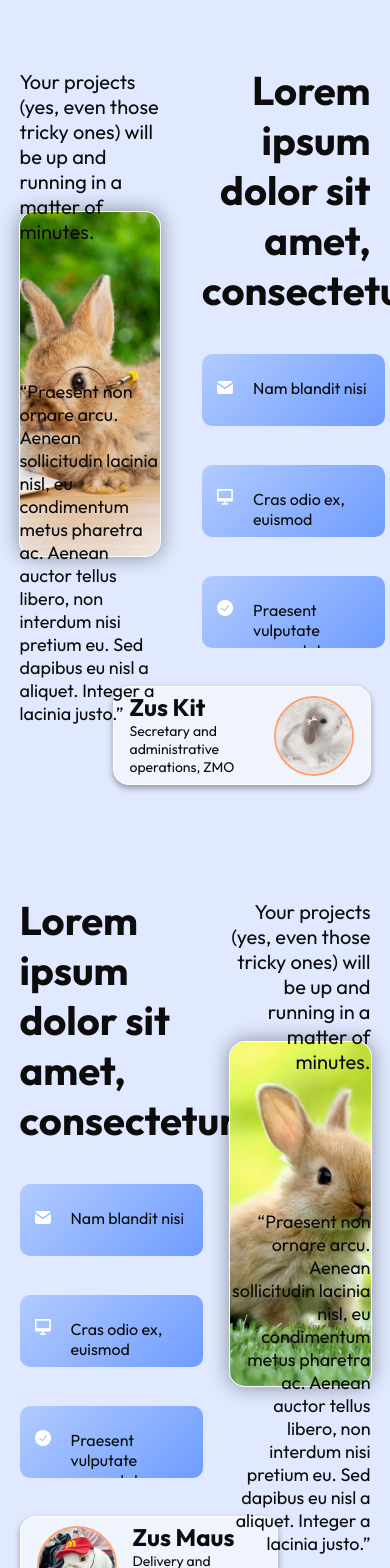
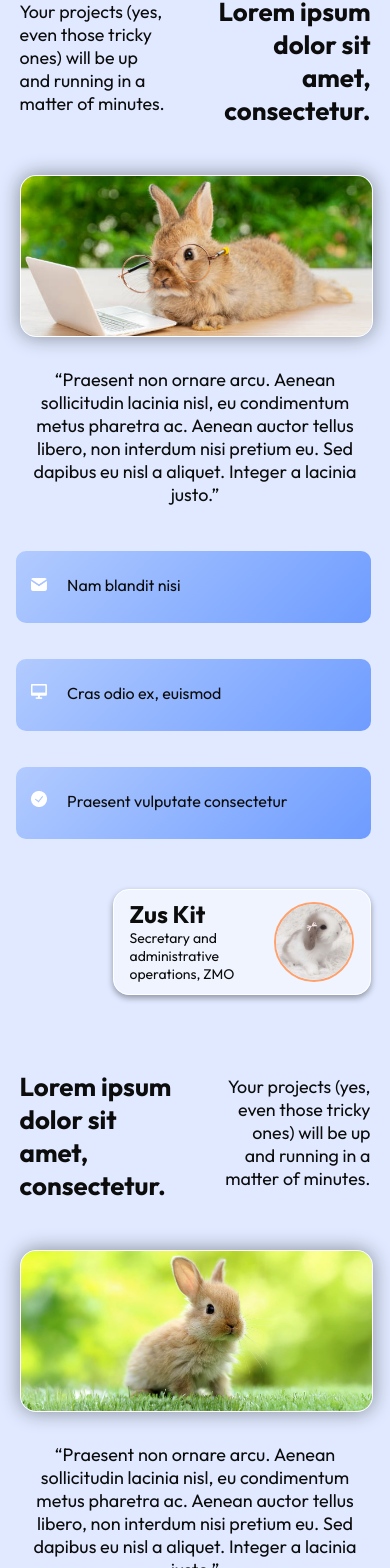
Before and after one commit to m-inic/Tascoder, a React (Vite) app in the folder Tascoder/: page /support in a window 390 px wide. Shown: the part 1983-3551 px from the top of the page. Built offline with nearby package versions, Linux system fonts and the light colour scheme.

Commit message:
sad radim footer

```diff
--- a/Tascoder/src/components/masterComponentsQueries.css
+++ b/Tascoder/src/components/masterComponentsQueries.css
@@ -764,4 +764,116 @@
   .availableOptionsTextsHolder .availableOptionsProfile div {
     width: 8rem;
   }
+
+  #availableOptionsSection {
+    height: 3300px;
+    justify-content: space-evenly;
+  }
+
+  #availableOptionsSection #availableOptionsArticle2 {
+    height: 1000px;
+  }
+
+  #availableOptionsArticle2 .availableOptionsTextsHolder h1 {
+    font-size: calc(20px + 1.5vw);
+    min-width: 141px;
+    max-width: 207px;
+    align-self: flex-end;
+  }
+
+  #availableOptionsArticle2 .availableOptionsTextsHolder h2 {
+    width: 42%;
+    font-size: calc(12px + 1.5vw);
+    top: 5px;
+  }
+
+  #availableOptionsSection
+    #availableOptionsArticle2
+    .availableOptionsTextsHolder
+    ul {
+    position: absolute;
+    width: 100%;
+    bottom: 120px;
+    height: 360px;
+    margin-left: -53%;
+  }
+
+  #availableOptionsArticle2 .availableOptionsImg img {
+    position: absolute;
+    height: 10rem;
+    left: 0;
+    top: 180px;
+  }
+
+  #availableOptionsSection
+    #availableOptionsArticle2
+    .availableOptionsTextsHolder
+    q {
+    left: 50%;
+    top: 442px;
+    transform: translate(-50%, -50%);
+    width: 100%;
+    text-align: center;
+    bottom: unset;
+    max-width: 430px;
+  }
+
+  #root #availableOptionsSection #availableOptionsArticle3 {
+    height: 1000px;
+  }
+
+  #availableOptionsArticle3 .availableOptionsTextsHolder h1 {
+    font-size: calc(20px + 1.5vw);
+    max-width: 16rem;
+  }
+
+  #availableOptionsArticle3 .availableOptionsTextsHolder h2 {
+    width: 42%;
+    font-size: calc(12px + 1.5vw);
+    top: 5px;
+  }
+
+  #availableOptionsSection
+    #availableOptionsArticle3
+    .availableOptionsTextsHolder
+    ul {
+    position: absolute;
+    width: 100%;
+    bottom: 120px;
+    height: 360px;
+    margin-left: -1%;
+  }
+
+  #availableOptionsSection
+    #availableOptionsArticle3
+    .availableOptionsTextsHolder
+    q {
+    left: 50%;
+    top: 442px;
+    transform: translate(-50%, -50%);
+    width: 100%;
+    text-align: center;
+    bottom: unset;
+    max-width: 430px;
+  }
+
+  #availableOptionsArticle3 .availableOptionsImg {
+    justify-content: flex-start;
+    margin-top: 146px;
+  }
+
+  #availableOptionsArticle3 .availableOptionsImg img {
+    position: absolute;
+    height: 10rem;
+    left: 0;
+    top: 180px;
+  }
+
+  #footerSection #footerTitleHolder {
+    width: 123px;
+  }
+
+  #root #footerSection #footerSocial {
+    z-index: -1;
+  }
 }
```
